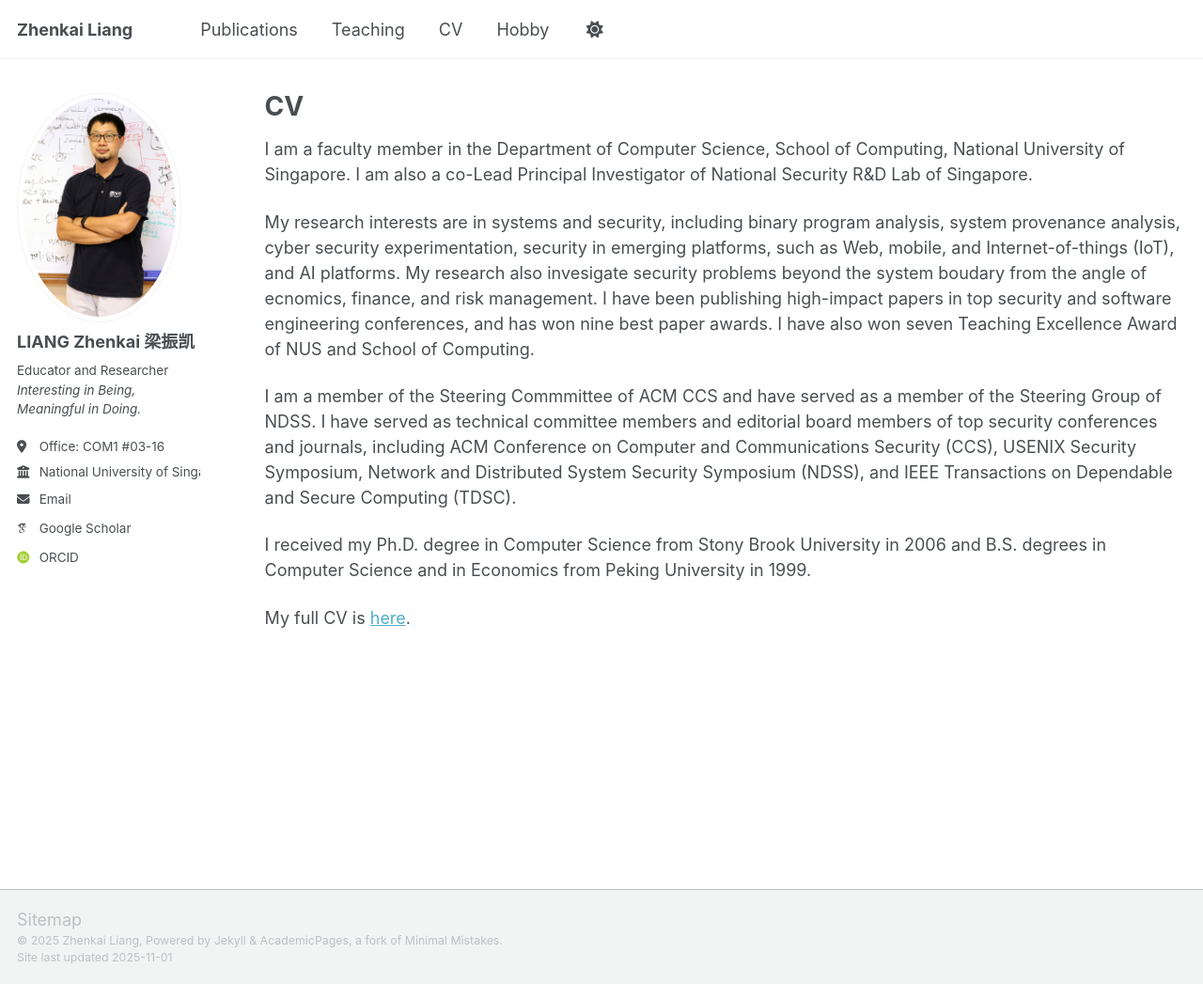
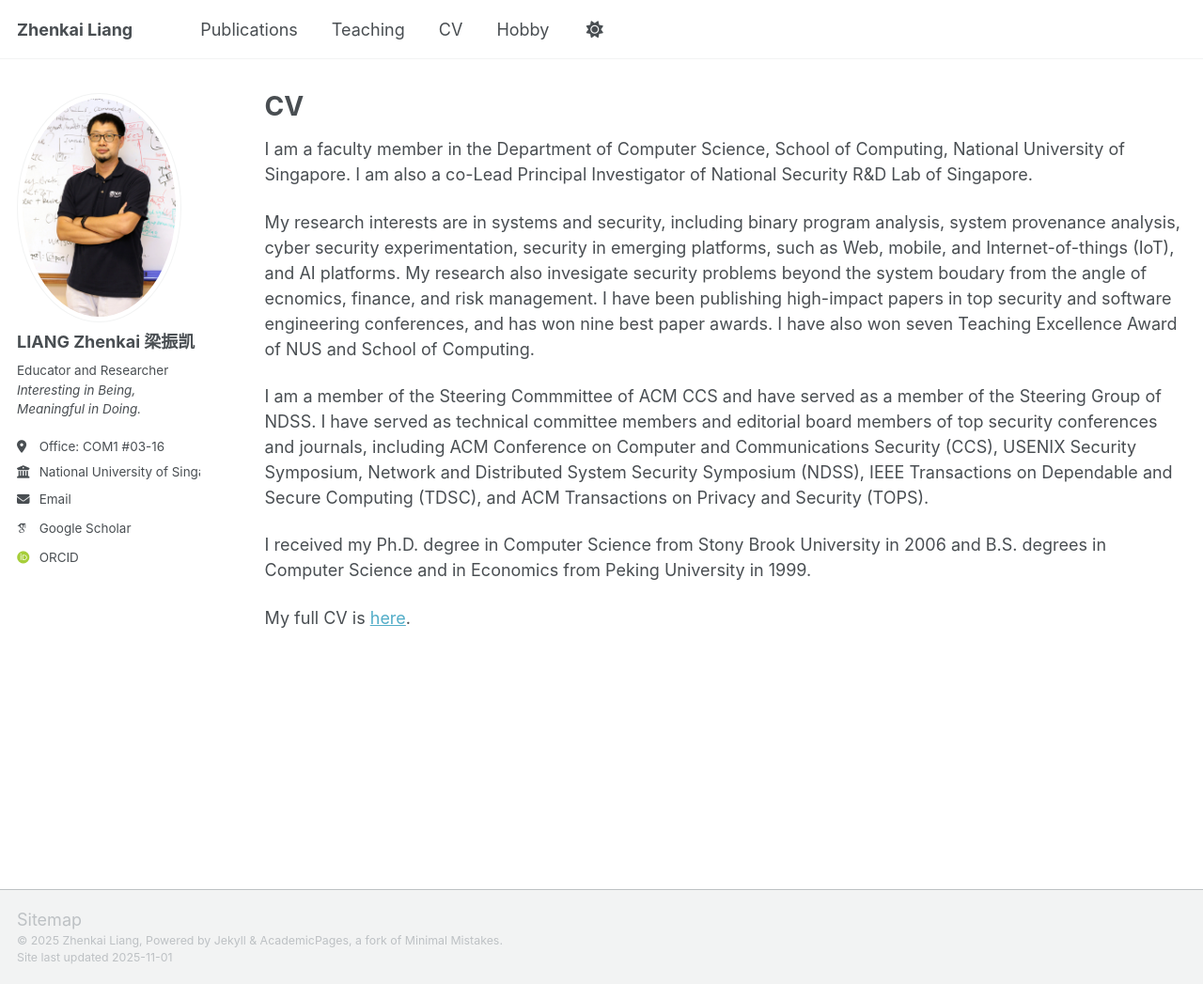
Before and after one commit to zhenkai-liang/zhenkai-liang.github.io, a Jekyll site: the page built from _pages/cv.md, in a window 1280 px wide and 1047 px high. Shown: the whole window at 94% size. Built offline with Jekyll 4.4.1, drawn with Linux system fonts in a browser that asks for light colours; some web fonts are replaced; a script that is not in the unit is left out.

Commit message:
Update cv.md

```diff
--- a/_pages/cv.md
+++ b/_pages/cv.md
@@ -11,7 +11,7 @@ I am a faculty member in the Department of Computer Science, School of Computing
 
 My research interests are in systems and security, including binary program analysis, system provenance analysis, cyber security experimentation, security in emerging platforms, such as Web, mobile, and Internet-of-things (IoT), and AI platforms. My research also invesigate security problems beyond the system boudary from the angle of ecnomics, finance, and risk management. I have been publishing high-impact papers in top security and software engineering conferences, and has won nine best paper awards. I have also won seven Teaching Excellence Award of NUS and School of Computing.
 
-I am a member of the Steering Commmittee of ACM CCS and have served as a member of the Steering Group of NDSS. I have served as technical committee members and editorial board members of top security conferences and journals, including ACM Conference on Computer and Communications Security (CCS), USENIX Security Symposium, Network and Distributed System Security Symposium (NDSS), and IEEE Transactions on Dependable and Secure Computing (TDSC).
+I am a member of the Steering Commmittee of ACM CCS and have served as a member of the Steering Group of NDSS. I have served as technical committee members and editorial board members of top security conferences and journals, including ACM Conference on Computer and Communications Security (CCS), USENIX Security Symposium, Network and Distributed System Security Symposium (NDSS), IEEE Transactions on Dependable and Secure Computing (TDSC), and ACM Transactions on Privacy and Security (TOPS).
 
 I received my Ph.D. degree in Computer Science from Stony Brook University in 2006 and B.S. degrees in Computer Science and in Economics from Peking University in 1999.
 
```
